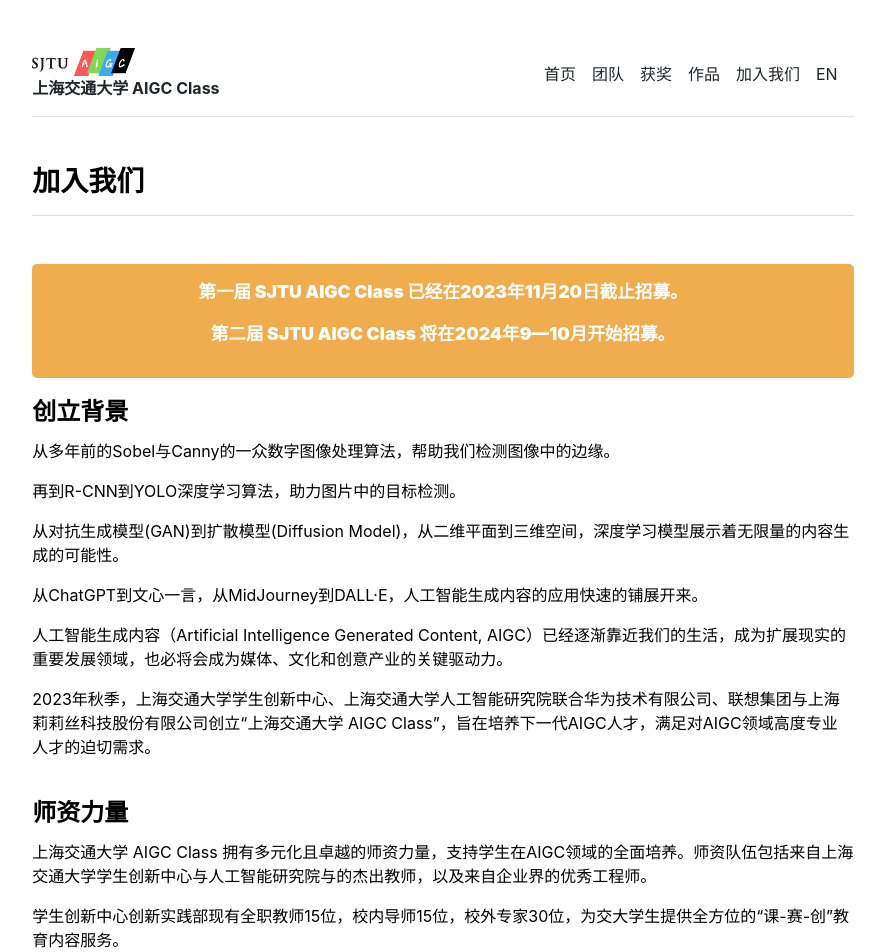
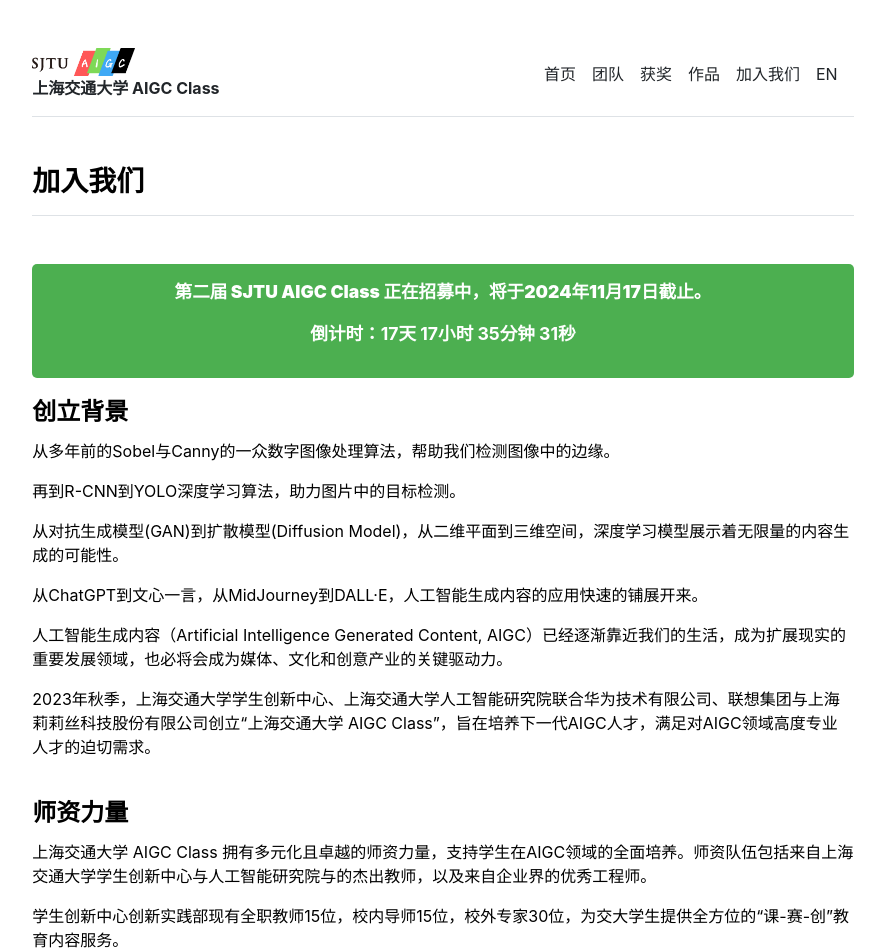
Before and after one commit to SJTU-AIGC/cn, a Jekyll site: the page built from joinus.md, in a window 1280 px wide. Shown: the top 952 px of the page, without its empty margins (197-1082 px from the left). Built offline with Jekyll 4.4.1, drawn with Linux system fonts in a browser that asks for light colours.

Commit message:
Update joinus.html

```diff
--- a/_layouts/joinus.html
+++ b/_layouts/joinus.html
@@ -7,8 +7,10 @@ layout: default
 <h3 class="fw-bold border-bottom pb-3 mb-5">加入我们</h3>
 
 <div class="notification-box">
-    <p><b>第一届 SJTU AIGC Class 已经在2023年11月20日截止招募。</b></p>
-    <p><b>第二届 SJTU AIGC Class 将在2024年9—10月开始招募。</b></p>
+    <p class="hidden"><b>第一届 SJTU AIGC Class 已经在2023年11月20日截止招募。</b></p>
+    <p class="hidden"><b>第二届 SJTU AIGC Class 将于2024年11月1日——2024年11月17日招募。</b></p>
+    <p><b>第二届 SJTU AIGC Class 正在招募中，将于2024年11月17日截止。</b></p>
+    <p id="countdown"></p> <!-- 倒计时 -->
 </div>
 
 <div class="section">
@@ -155,7 +157,7 @@ layout: default
 
 <style>
     .notification-box {
-        background-color: #f0ad4e;
+        background-color: #4CAF50; /*#f0ad4e*/;
         color: white;
         padding: 15px;
         text-align: center;
@@ -191,6 +193,10 @@ layout: default
         margin-bottom: 40px; /* 调整段落之间的间距 */
     }
 
+    .hidden {
+        display: none;
+    }
+
     /* 为移动设备添加媒体查询 */
     @media (max-width: 768px) {
         .flex-container {
@@ -205,3 +211,33 @@ layout: default
     }
 
 </style>
+
+<script>
+    // 设置截止时间
+    const deadline = new Date("2024-11-17T23:59:00").getTime();
+
+    // 更新倒计时的函数
+    function updateCountdown() {
+        const now = new Date().getTime();
+        const timeLeft = deadline - now;
+
+        // 计算天、小时、分钟和秒
+        const days = Math.floor(timeLeft / (1000 * 60 * 60 * 24));
+        const hours = Math.floor((timeLeft % (1000 * 60 * 60 * 24)) / (1000 * 60 * 60));
+        const minutes = Math.floor((timeLeft % (1000 * 60 * 60)) / (1000 * 60));
+        const seconds = Math.floor((timeLeft % (1000 * 60)) / 1000);
+
+        // 显示倒计时
+        document.getElementById("countdown").innerHTML =
+            `倒计时：${days}天 ${hours}小时 ${minutes}分钟 ${seconds}秒`;
+
+        // 倒计时结束后停止更新
+        if (timeLeft < 0) {
+            clearInterval(countdownInterval);
+            document.getElementById("countdown").innerHTML = "报名已截止";
+        }
+    }
+
+    // 每秒更新倒计时
+    const countdownInterval = setInterval(updateCountdown, 1000);
+</script>
```
